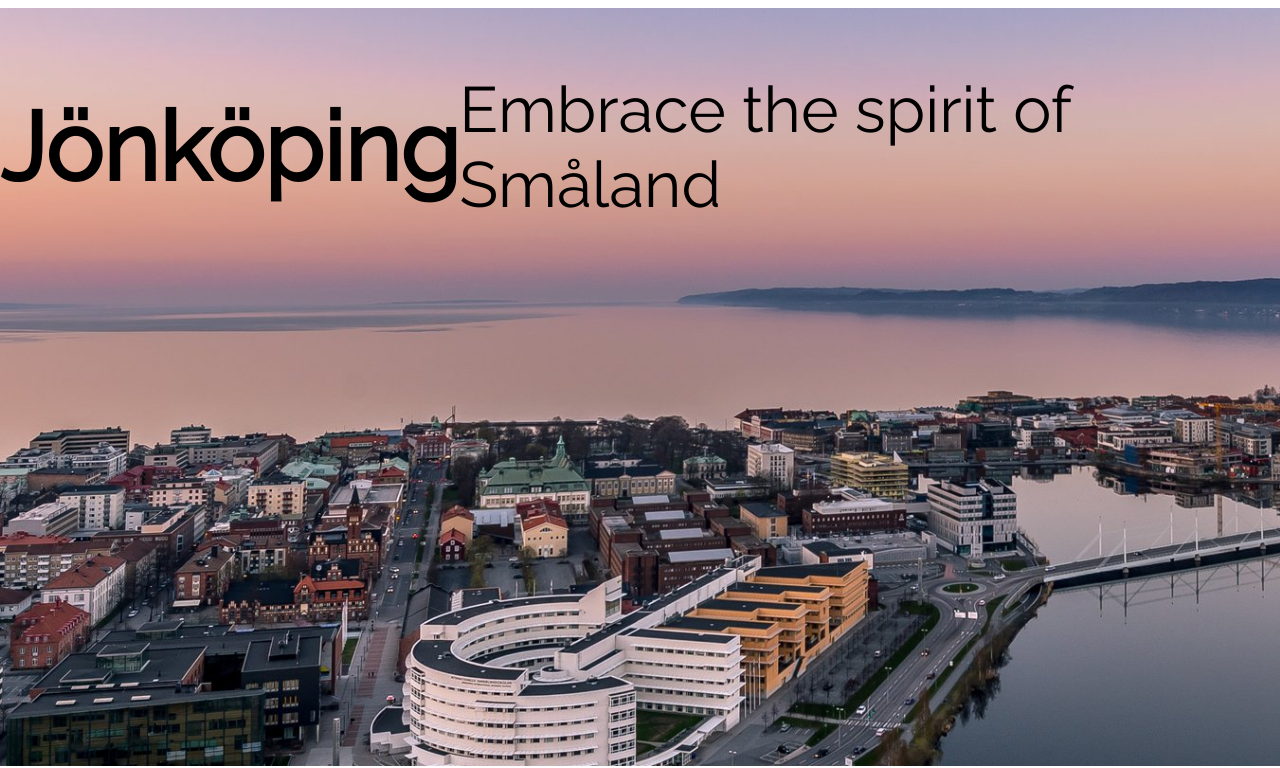
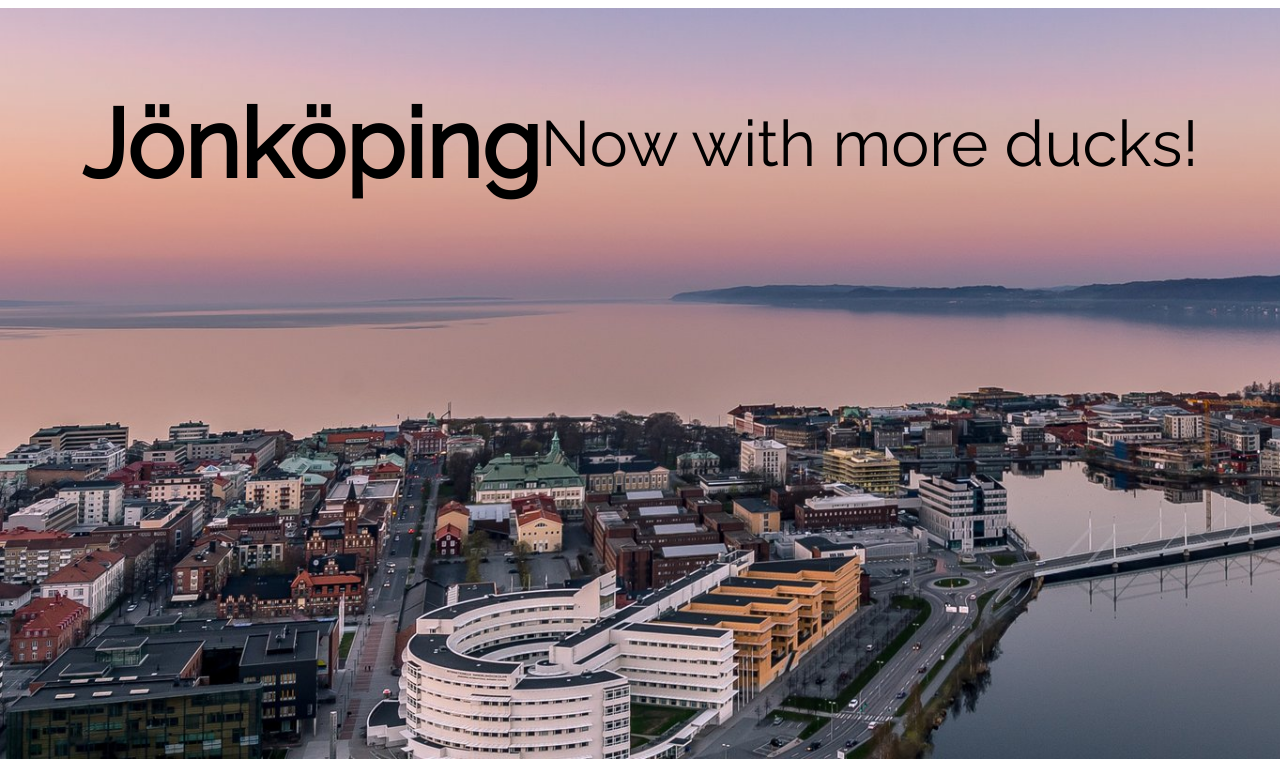
Before and after one commit to Bastian-Cieply/Web-Development, a website: page 02 - Code/public/index.html in a window 1280 px wide. Shown: the part 72-840 px from the top of the page. Drawn offline with Linux system fonts and the light colour scheme.

Commit message:
Dynamic Text
Added Dynamic Text on landing page

```diff
--- a/02 - Code/public/index.html
+++ b/02 - Code/public/index.html
@@ -31,7 +31,10 @@
         <section class="top">
             <!-- Content for the first section -->
             <h1>Jönköping</h1>
-            <p>Embrace the spirit of Småland</p>
+            </head>
+            <body>
+              <p id="dynamic-text">Loading...</p>
+            </body>
         </section>
         <section class="middle">
             <!-- Content for the second section -->
--- a/02 - Code/public/start.js
+++ b/02 - Code/public/start.js
@@ -7,3 +7,28 @@ function toggleSidebar() {
     var sidebar = document.getElementById("sidebar");
     sidebar.classList.toggle("active");
 }
+
+window.onload = function randomText() {
+    // Array of different texts
+    var texts = [
+      "Embrace the spirit of Småland!",
+      "Also try Göteborg!",
+      "The best of the Köpings!",
+      "Limited edition!",
+      "Made in Sweden!",
+      "Wow!",
+      "In color!",
+      "Now with more ducks!",
+      ""
+    ];
+
+    // Select the paragraph element
+    var paragraph = document.getElementById("dynamic-text");
+
+    // Choose a random text from the array
+    var randomIndex = Math.floor(Math.random() * texts.length);
+    var newText = texts[randomIndex];
+
+    // Set the text of the paragraph
+    paragraph.textContent = newText;
+  };
```
